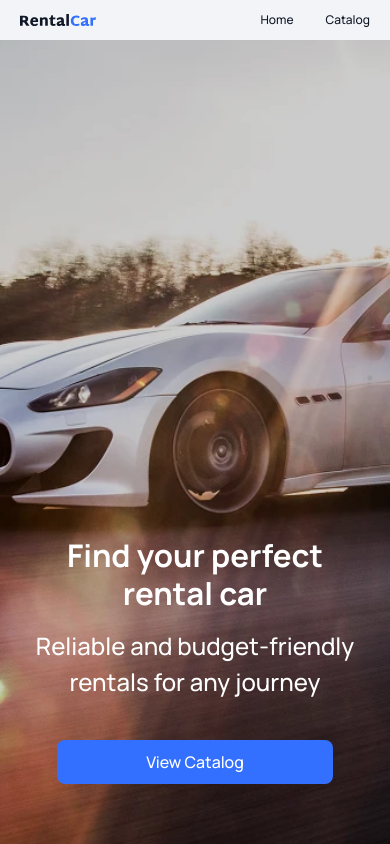
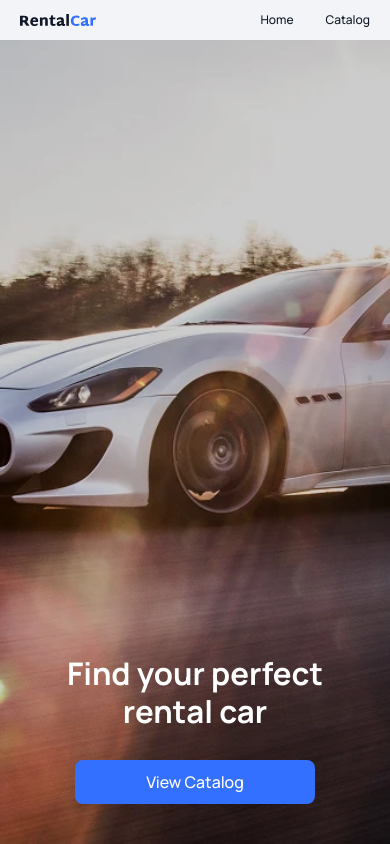
Before and after one commit to Alexandr-melnichenko/RentalCar, a React (Vite) app: page / in a window 390 px wide. Built offline with nearby package versions, Linux system fonts and the light colour scheme.

Commit message:
ready home page adaptive

```diff
--- a/src/components/Hero/Hero.module.css
+++ b/src/components/Hero/Hero.module.css
@@ -73,10 +73,33 @@
   .title {
     font-size: 50px;
   }
+
+  .btn {
+    margin-top: 30px;
+    max-width: 240px;
+  }
+
+  .contentBox {
+    bottom: 40px;
+  }
+
+  .text {
+    font-size: 22px;
+  }
 }
 
 @media (max-width: 768px) {
   .title {
-    font-size: clamp(28px, 8vw, 40px); /* Адаптивный размер */
+    font-size: clamp(28px, 8vw, 44px); /* Адаптивный размер */
+  }
+
+  .text {
+    font-size: 18px;
   }
 }
+
+@media (max-width: 620px) {
+  .text {
+    display: none;
+  }
+}
```
